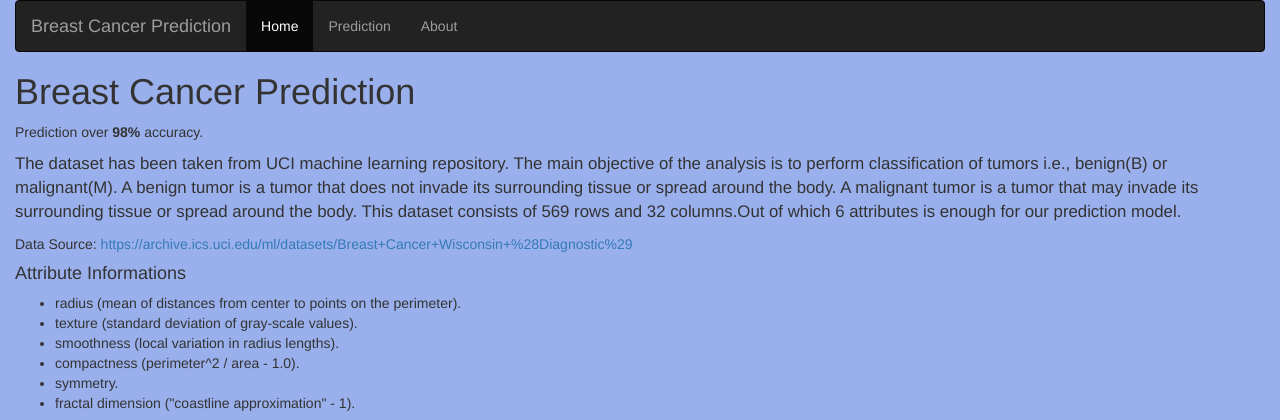
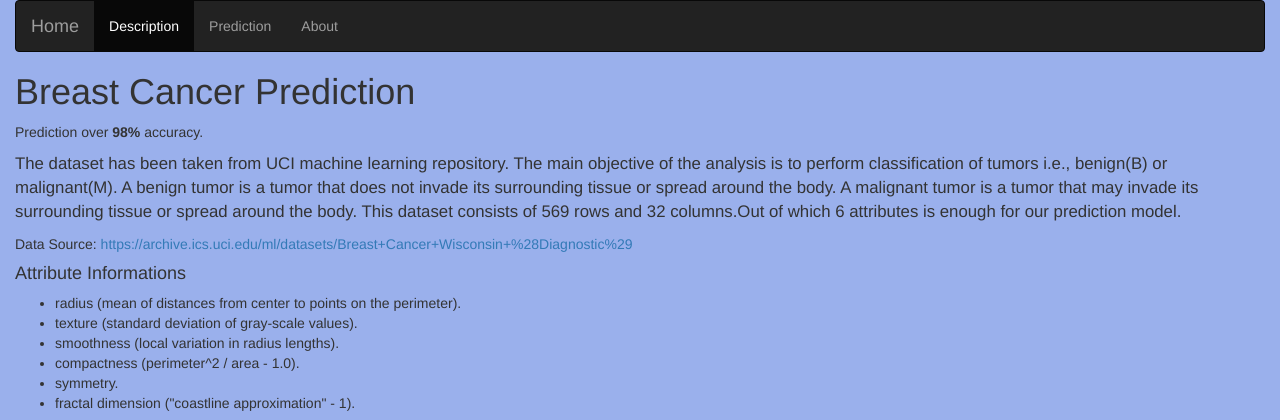
Before and after one commit to HariHaran37/Breast_cancer, a Flask app: page / in a window 1280 px wide. Shown: the top 420 px of the page. Run offline with Flask 2, Linux system fonts and the light colour scheme; parts of the project's set-up code (start-up, migrations or seed data) failed here and were passed over; some libraries are stand-ins or nearby versions.

Commit message:
Update index.html

```diff
--- a/templates/index.html
+++ b/templates/index.html
@@ -51,10 +51,10 @@ div.content {
     <nav class="navbar navbar-inverse">
       <div class="container-fluid">
         <div class="navbar-header">
-          <a class="navbar-brand" href="#">Breast Cancer Prediction</a>
+          <a class="navbar-brand" href="#">Home</a>
         </div>
         <ul class="nav navbar-nav">
-          <li class="active"><a href="index">Home</a></li>
+          <li class="active"><a href="index">Description</a></li>
           <li><a href="prediction">Prediction</a></li>
           <li><a href="about">About</a></li>
         </ul>
```
